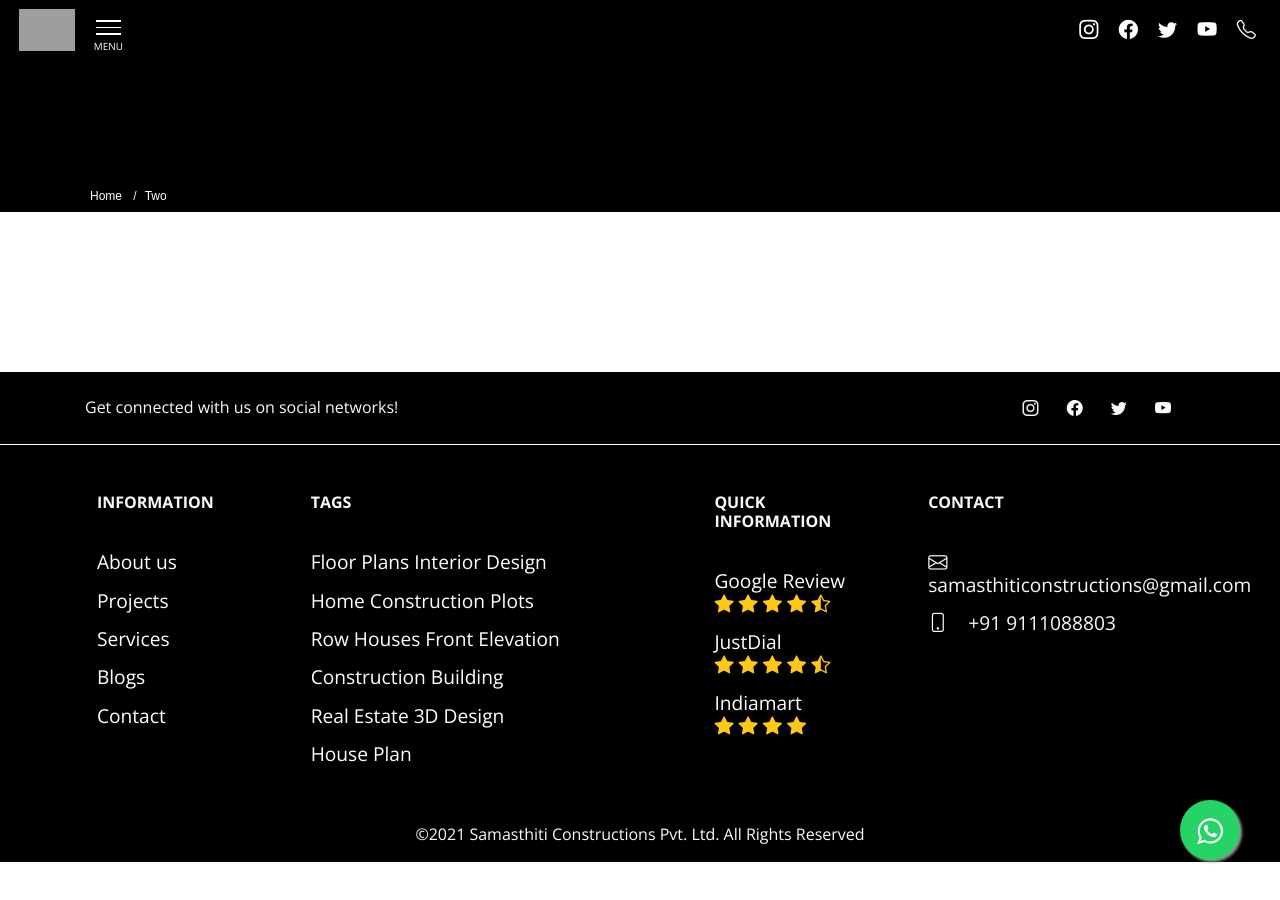
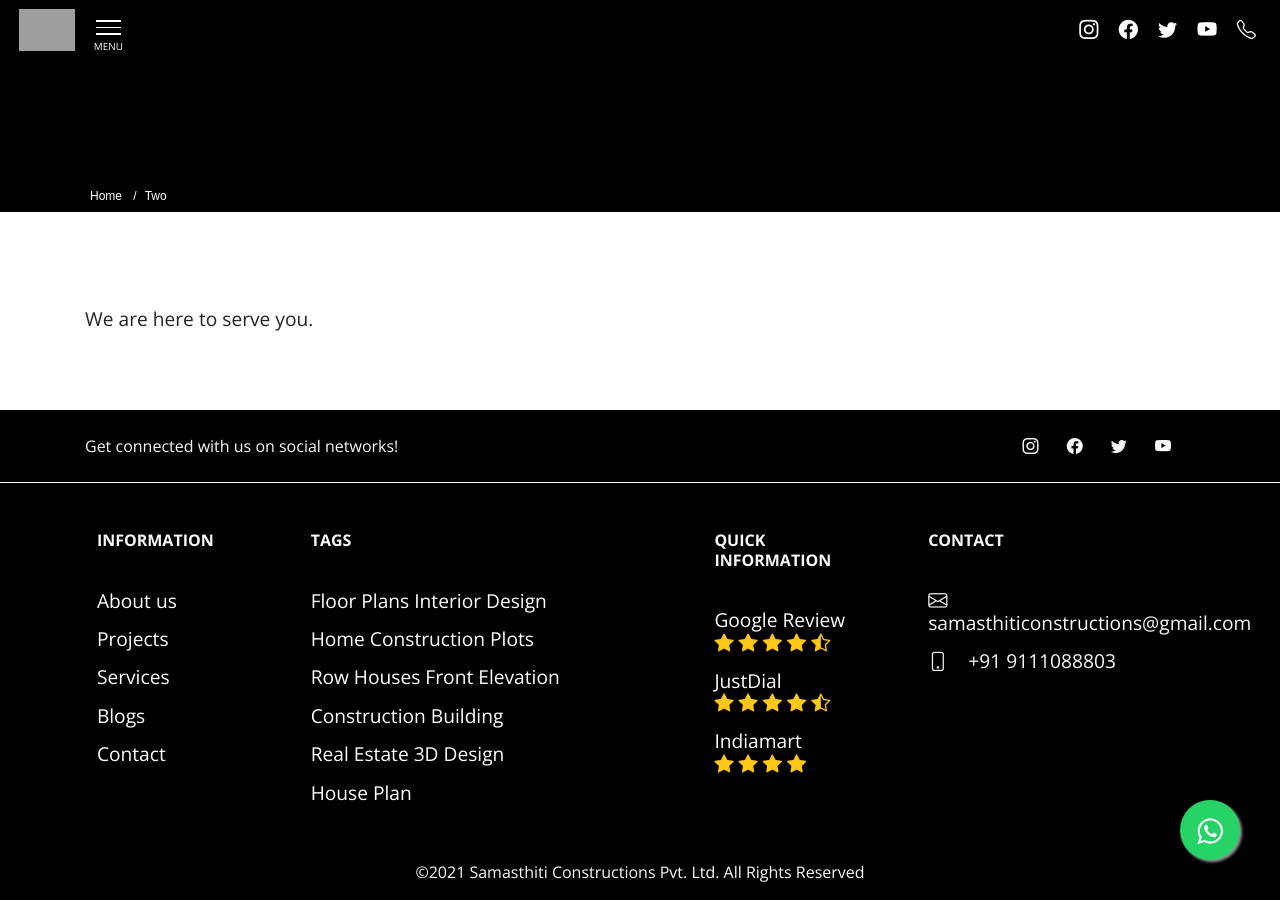
Before and after one commit to samasthiti/samasthiti, a Jekyll site: the page built from _posts/2022-05-01-two.md, in a window 1280 px wide and 900 px high, scrolled down 502 px. Built offline with Jekyll 4.4.1, drawn with Linux system fonts in a browser that asks for light colours; nearby versions of some CDN libraries; comment, search, counter and statistics services are not loaded; before the commit the page ends 1364 px from its top, so only the background shows below that; grey boxes are pictures that could not be loaded.

Commit message:
Update from Forestry.io samshthi construction updated _posts/2022-05-01-two.md

```diff
--- a/_posts/2022-05-01-two.md
+++ b/_posts/2022-05-01-two.md
@@ -1,7 +1,8 @@
 ---
 imgSize: large
 img: https://samasthiticonstructions.s3.ap-south-1.amazonaws.com/uploads/[GetPaidStock.com]-623186973c5fd.jpg
-imgTitle: Vaastu shastra for home 4
+imgTitle: Vaastu shastra for home 6
 tile_url: https://www.samasthiticonstructions.com/bloglist/vastu-shastra-tips-for-home/
 
 ---
+We are here to serve you.
```
